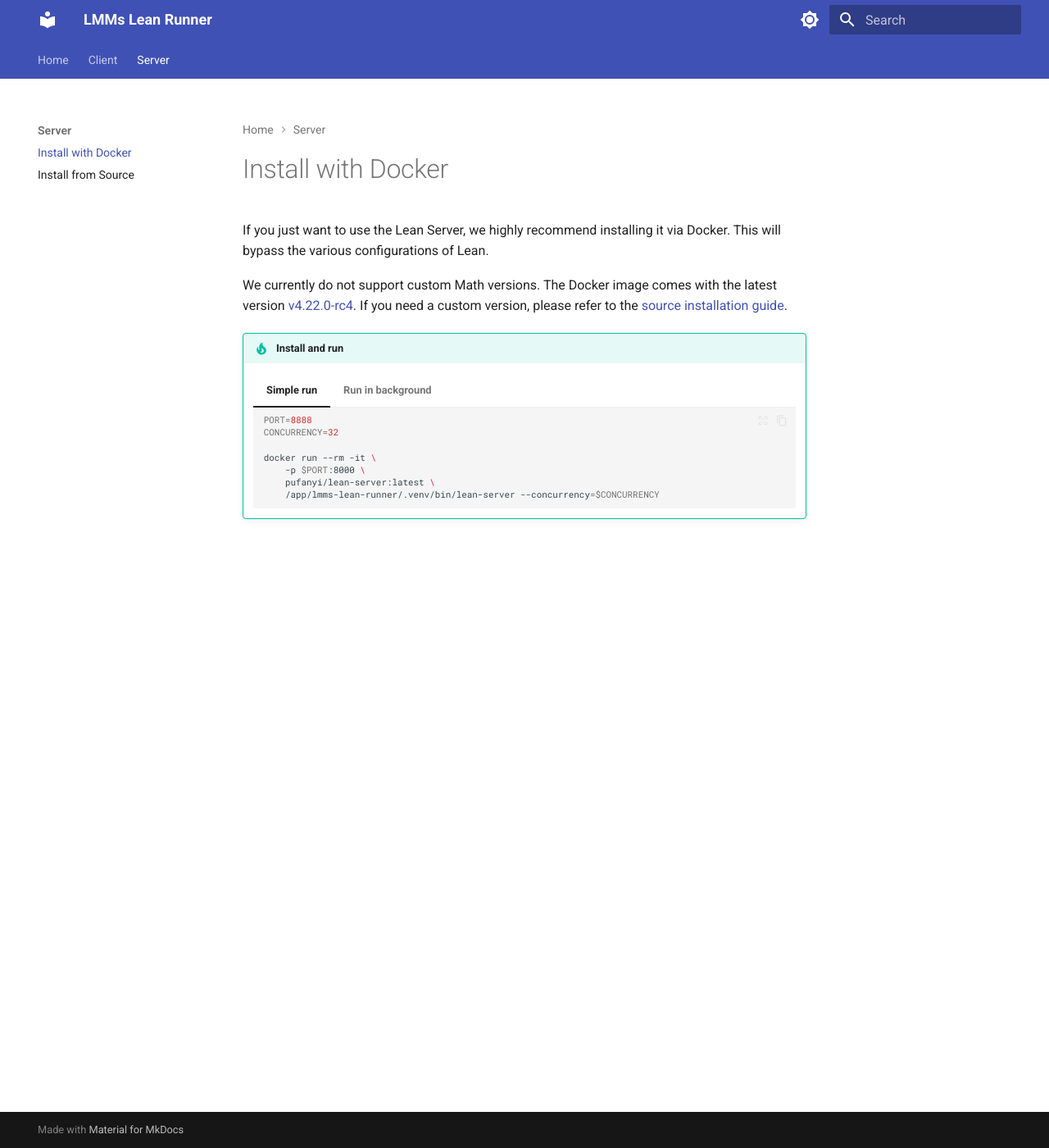
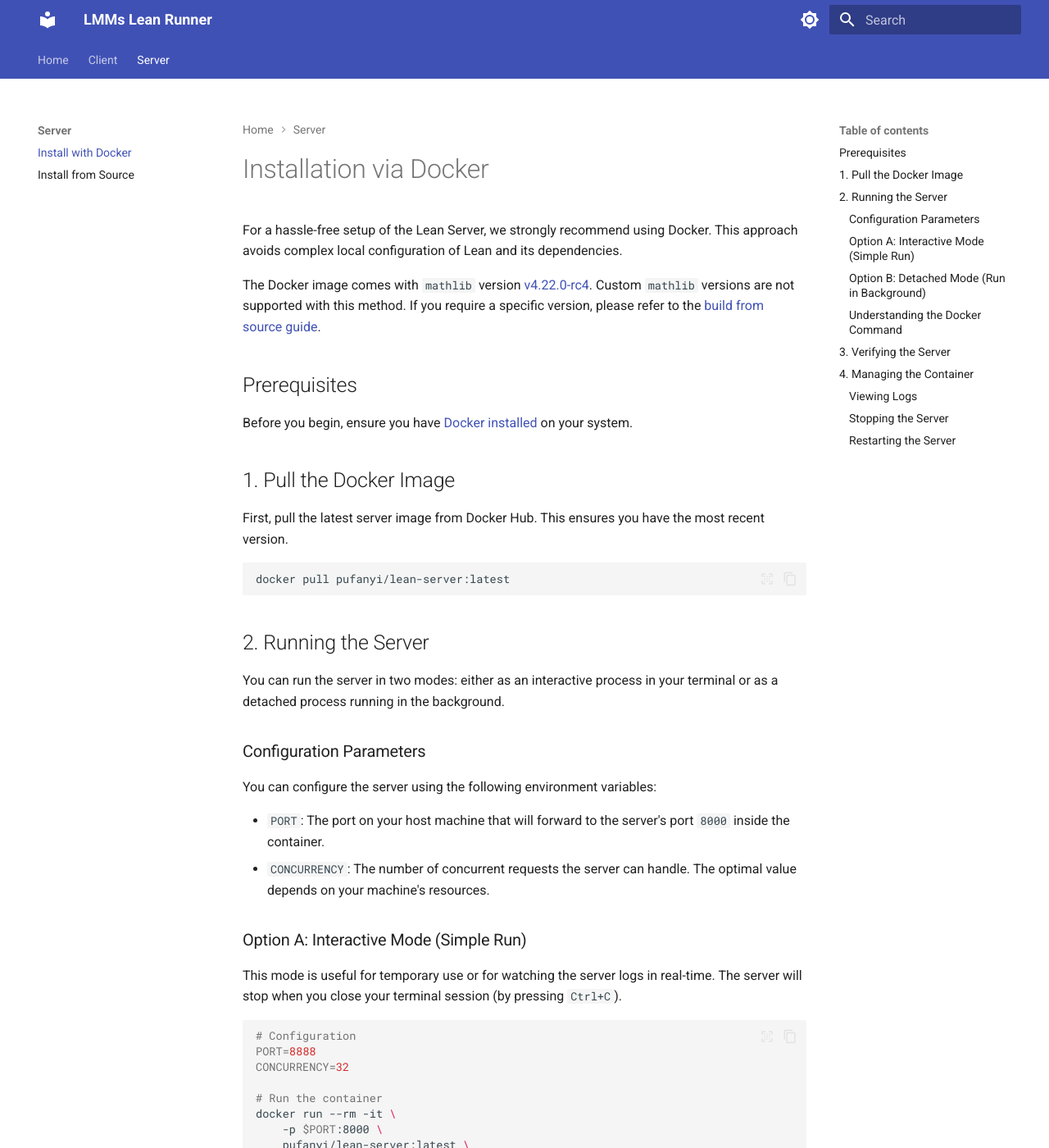
Before and after one commit to EvolvingLMMs-Lab/lean-runner, an MkDocs documentation site: the page built from docs/server/docker.md, in a window 1280 px wide and 1400 px high. Shown: the whole window at 82% size. Built offline with MkDocs 1.6.1 and Material for MkDocs 9.7.7, drawn with Linux system fonts in a browser that asks for light colours; some of the changed text lies outside the part shown.

Commit message:
Enhance Docker installation documentation for Lean Server
- Revised the installation instructions to clarify the use of Docker for a simplified setup.
- Added prerequisites and detailed steps for pulling and running the Docker image.
- Introduced two modes for running the server: interactive and detached, with clear command examples.
- Included a section on managing the Docker container, covering logs, stopping, and restarting the server.

````diff
--- a/docs/server/docker.md
+++ b/docs/server/docker.md
@@ -1,44 +1,114 @@
-# Install with Docker
+# Installation via Docker
 
-If you just want to use the Lean Server, we highly recommend installing it via Docker. This will bypass the various configurations of Lean.
+For a hassle-free setup of the Lean Server, we strongly recommend using Docker. This approach avoids complex local configuration of Lean and its dependencies.
 
-We currently do not support custom Math versions. The Docker image comes with the latest version [v4.22.0-rc4](https://github.com/leanprover-community/mathlib4/releases/tag/v4.22.0-rc4). If you need a custom version, please refer to the [source installation guide](./source.md).
+The Docker image comes with `mathlib` version [v4.22.0-rc4](https://github.com/leanprover-community/mathlib4/releases/tag/v4.22.0-rc4). Custom `mathlib` versions are not supported with this method. If you require a specific version, please refer to the [build from source guide](./source.md).
 
-!!! tip "Install and run"
+## Prerequisites
 
-    === "Simple run"
+Before you begin, ensure you have [Docker installed](https://docs.docker.com/engine/install/) on your system.
 
-        ```bash
-        PORT=8888
-        CONCURRENCY=32
+## 1. Pull the Docker Image
 
-        docker run --rm -it \
-            -p $PORT:8000 \
-            pufanyi/lean-server:latest \
-            /app/lmms-lean-runner/.venv/bin/lean-server --concurrency=$CONCURRENCY
-        ```
+First, pull the latest server image from Docker Hub. This ensures you have the most recent version.
 
-    === "Run in background"
+```bash
+docker pull pufanyi/lean-server:latest
+```
 
-        ```bash
-        PORT=8888
-        CONCURRENCY=32
+## 2. Running the Server
 
-        docker run -d \
-            --name lean-server \
-            -p $PORT:8000 \
-            pufanyi/lean-server:latest \
-            /app/lmms-lean-runner/.venv/bin/lean-server --concurrency=$CONCURRENCY
-        ```
+You can run the server in two modes: either as an interactive process in your terminal or as a detached process running in the background.
 
-        To view the logs, you can run:
+### Configuration Parameters
 
-        ```bash
-        docker logs lean-server
-        ```
+You can configure the server using the following environment variables:
 
-        To stop the server, you can run:
+-   `PORT`: The port on your host machine that will forward to the server's port `8000` inside the container.
+-   `CONCURRENCY`: The number of concurrent requests the server can handle. The optimal value depends on your machine's resources.
 
-        ```bash
-        docker stop lean-server
-        ```
+### Option A: Interactive Mode (Simple Run)
+
+This mode is useful for temporary use or for watching the server logs in real-time. The server will stop when you close your terminal session (by pressing `Ctrl+C`).
+
+```bash
+# Configuration
+PORT=8888
+CONCURRENCY=32
+
+# Run the container
+docker run --rm -it \
+    -p $PORT:8000 \
+    pufanyi/lean-server:latest \
+    /app/lmms-lean-runner/.venv/bin/lean-server --concurrency=$CONCURRENCY
+```
+
+### Option B: Detached Mode (Run in Background)
+
+This is the recommended mode for long-running services. The container will continue to run in the background until explicitly stopped.
+
+```bash
+# Configuration
+PORT=8888
+CONCURRENCY=32
+
+# Run the container
+docker run -d \
+    --name lean-server \
+    -p $PORT:8000 \
+    pufanyi/lean-server:latest \
+    /app/lmms-lean-runner/.venv/bin/lean-server --concurrency=$CONCURRENCY
+```
+
+### Understanding the Docker Command
+
+| Flag          | Description                                                                                                |
+|---------------|------------------------------------------------------------------------------------------------------------|
+| `docker run`  | The command to create and start a new container from an image.                                             |
+| `--rm`        | (Interactive Mode) Automatically removes the container when it exits.                                      |
+| `-it`         | (Interactive Mode) Creates an interactive terminal session.                                                |
+| `-d`          | (Detached Mode) Runs the container in the background.                                                      |
+| `--name`      | (Detached Mode) Assigns a memorable name to the container (e.g., `lean-server`).                           |
+| `-p X:Y`      | Maps port `X` on the host to port `Y` inside the container. Our server runs on port `8000` in the container. |
+
+## 3. Verifying the Server
+
+After starting the container, you can verify that the server is running by sending a health check request. Open a new terminal and run:
+
+```bash
+curl http://localhost:8888/health
+```
+
+If the server is running correctly, you should receive a response like:
+
+```json
+{"status":"ok"}
+```
+
+## 4. Managing the Container
+
+If you are running the server in detached mode, you can use the following commands to manage it.
+
+### Viewing Logs
+
+To see the real-time output from the server:
+
+```bash
+docker logs -f lean-server
+```
+
+### Stopping the Server
+
+To gracefully stop the running container:
+
+```bash
+docker stop lean-server
+```
+
+### Restarting the Server
+
+If you have stopped the container, you can restart it without having to run the full `docker run` command again:
+
+```bash
+docker start lean-server
+```
````
